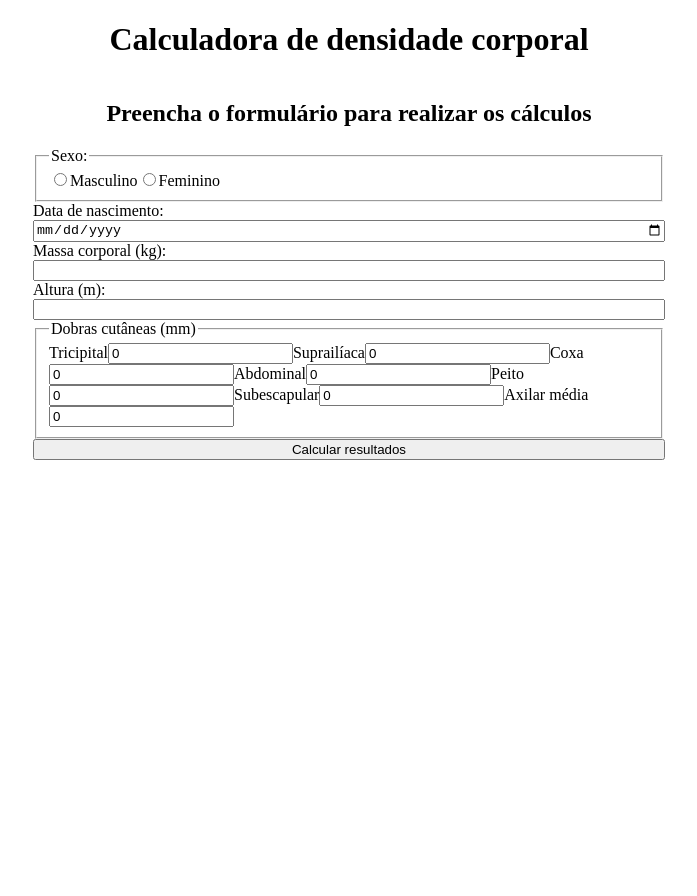
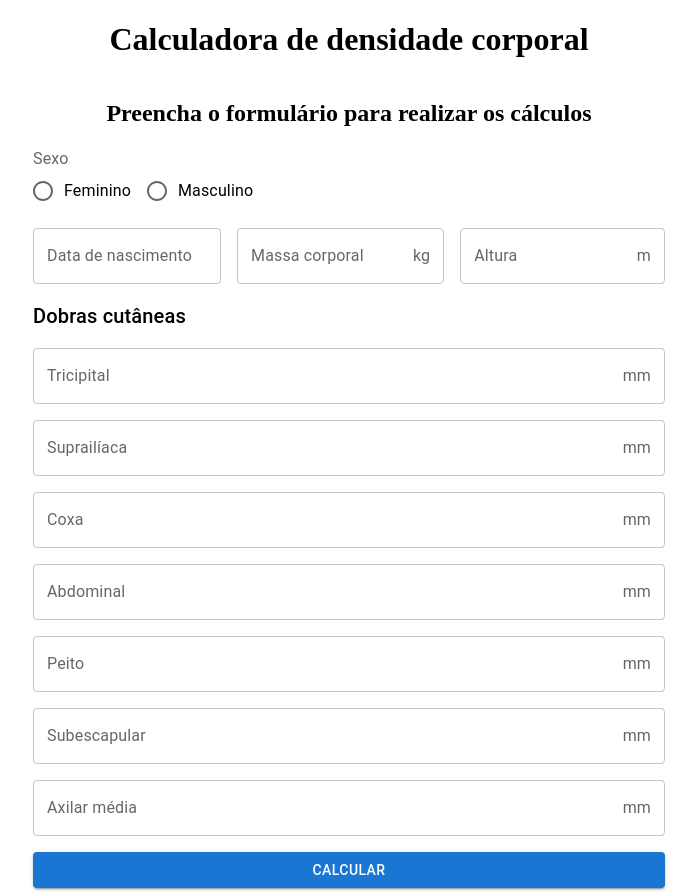
Before and after one commit to brandaogabriel7/calculadora-densidade-corporal, a React (Create React App) app: page / in a window 1280 px wide. Shown: the whole page, without its empty margins (291-988 px from the left). Before the commit the page ends 800 px from the top, so only its background shows below. Built offline with nearby package versions, Linux system fonts and the light colour scheme.

Commit message:
feat: use material ui for components

```diff
--- a/package.json
+++ b/package.json
@@ -3,9 +3,14 @@
   "version": "0.1.0",
   "private": true,
   "dependencies": {
+    "@emotion/react": "^11.11.4",
+    "@emotion/styled": "^11.11.5",
+    "@mui/material": "^5.15.18",
+    "@mui/x-date-pickers": "^7.5.1",
     "@testing-library/jest-dom": "^5.17.0",
     "@testing-library/react": "^13.4.0",
     "@testing-library/user-event": "^13.5.0",
+    "dayjs": "^1.11.11",
     "formik": "^2.4.6",
     "react": "^18.3.1",
     "react-dom": "^18.3.1",
--- a/src/components/CalculationForm/CalculationForm.js
+++ b/src/components/CalculationForm/CalculationForm.js
@@ -1,70 +1,135 @@
-import { Form, Field, Formik } from "formik";
+import { useFormik } from "formik";
+import schema from "../../schema/formSchema";
+import {
+  Button,
+  FormControl,
+  FormControlLabel,
+  FormLabel,
+  Radio,
+  RadioGroup,
+  Stack,
+  Typography,
+} from "@mui/material";
+import { DatePicker } from "@mui/x-date-pickers";
+import NumberInput from "../NumberInput/NumberInput";
 import styles from "./CalculationForm.module.css";
-import schema from "../../schema/formSchema";
+
+const initialValues = {
+  sex: null,
+  birthDate: null,
+  bodyMass: "",
+  height: "",
+  skinFolds: {
+    tricipital: "",
+    suprailiaca: "",
+    coxa: "",
+    abdominal: "",
+    peito: "",
+    subescapular: "",
+    axilarMedia: "",
+  },
+};
 
 const CalculationForm = ({ handleResults }) => {
+  const formik = useFormik({
+    validationSchema: schema,
+    onSubmit: handleResults,
+    initialValues,
+  });
   return (
-    <Formik
-      initialValues={{
-        birthDate: "",
-        bodyMass: "",
-        height: "",
-        skinFolds: {
-          tricipital: 0,
-          suprailiaca: 0,
-          coxa: 0,
-          abdominal: 0,
-          peito: 0,
-          subescapular: 0,
-          axilarMedia: 0,
-        },
-      }}
-      validationSchema={schema}
-      onSubmit={handleResults}
-    >
-      {({ errors, touched }) => (
-        <main>
-          <Form className={styles.Form}>
-            <h2>Preencha o formulário para realizar os cálculos</h2>
-            <fieldset>
-              <legend>Sexo:</legend>
-              <label>
-                <Field type="radio" name="sex" value="Masculino" />
-                Masculino
-              </label>
-              <label>
-                <Field type="radio" name="sex" value="Feminino" />
-                Feminino
-              </label>
-            </fieldset>
-            <label htmlFor="birthDate">Data de nascimento:</label>
-            <Field type="date" name="birthDate" />
-            <label htmlFor="bodyMass">Massa corporal (kg):</label>
-            <Field type="number" name="bodyMass" />
-            <label htmlFor="height">Altura (m):</label>
-            <Field type="number" name="height" />
-            <fieldset>
-              <legend>Dobras cutâneas (mm)</legend>
-              <label htmlFor="skinFolds.tricipital">Tricipital</label>
-              <Field type="number" name="skinFolds.tricipital" />
-              <label htmlFor="skinFolds.suprailiaca">Suprailíaca</label>
-              <Field type="number" name="skinFolds.suprailiaca" />
-              <label htmlFor="skinFolds.coxa">Coxa</label>
-              <Field type="number" name="skinFolds.coxa" />
-              <label htmlFor="skinFolds.abdominal">Abdominal</label>
-              <Field type="number" name="skinFolds.abdominal" />
-              <label htmlFor="skinFolds.peito">Peito</label>
-              <Field type="number" name="skinFolds.peito" />
-              <label htmlFor="skinFolds.subescapular">Subescapular</label>
-              <Field type="number" name="skinFolds.subescapular" />
-              <label htmlFor="skinFolds.axilarMedia">Axilar média</label>
-              <Field type="number" name="skinFolds.axilarMedia" />
-            </fieldset>
-            <button type="submit">Calcular resultados</button>
-          </Form>
-        </main>
-      )}
-    </Formik>
+    <form className={styles.Form} onSubmit={formik.handleSubmit}>
+      <h2>Preencha o formulário para realizar os cálculos</h2>
+      <Stack spacing={2}>
+        <FormControl>
+          <FormLabel id="sex-radio-group">Sexo</FormLabel>
+          <RadioGroup
+            {...formik.getFieldProps("sex")}
+            aria-labelledby="sex-radio-group"
+            name="sex"
+            row
+          >
+            <FormControlLabel
+              value="Feminino"
+              control={<Radio />}
+              label="Feminino"
+            />
+            <FormControlLabel
+              value="Masculino"
+              control={<Radio />}
+              label="Masculino"
+            />
+          </RadioGroup>
+        </FormControl>
+        <Stack spacing={2} direction="row">
+          <DatePicker
+            label="Data de nascimento"
+            name="birthDate"
+            format="DD/MM/YYYY"
+            value={formik.values.birthDate}
+            onChange={(value) => formik.setFieldValue("birthDate", value)}
+            disableFuture
+          />
+          <NumberInput
+            name="bodyMass"
+            label="Massa corporal"
+            unit="kg"
+            formik={formik}
+          />
+          <NumberInput name="height" label="Altura" unit="m" formik={formik} />
+        </Stack>
+
+        <Typography variant="h6" component="h3">
+          Dobras cutâneas
+        </Typography>
+        <Stack spacing={2}>
+          <NumberInput
+            name="skinFolds.tricipital"
+            label="Tricipital"
+            unit="mm"
+            formik={formik}
+          />
+          <NumberInput
+            name="skinFolds.suprailiaca"
+            label="Suprailíaca"
+            unit="mm"
+            formik={formik}
+          />
+          <NumberInput
+            name="skinFolds.coxa"
+            label="Coxa"
+            unit="mm"
+            formik={formik}
+          />
+          <NumberInput
+            name="skinFolds.abdominal"
+            label="Abdominal"
+            unit="mm"
+            formik={formik}
+          />
+          <NumberInput
+            name="skinFolds.peito"
+            label="Peito"
+            unit="mm"
+            formik={formik}
+          />
+          <NumberInput
+            name="skinFolds.subescapular"
+            label="Subescapular"
+            unit="mm"
+            formik={formik}
+          />
+          <NumberInput
+            name="skinFolds.axilarMedia"
+            label="Axilar média"
+            unit="mm"
+            formik={formik}
+          />
+        </Stack>
+        <Button type="submit" variant="contained">
+          Calcular
+        </Button>
+      </Stack>
+    </form>
   );
 };
 
--- /dev/null
+++ b/src/components/NumberInput/NumberInput.js
@@ -0,0 +1,32 @@
+import {
+  FormControl,
+  InputLabel,
+  InputAdornment,
+  OutlinedInput,
+  FormHelperText,
+} from "@mui/material";
+
+const NumberInput = ({ name, label, unit, formik }) => (
+  <FormControl
+    variant="outlined"
+    error={formik.touched[name] && Boolean(formik.errors[name])}
+  >
+    <InputLabel htmlFor={name}>{label}</InputLabel>
+    <OutlinedInput
+      id={name}
+      endAdornment={<InputAdornment position="end">{unit}</InputAdornment>}
+      aria-describedby={`${name}-helper-text`}
+      inputProps={{
+        "aria-label": name,
+        name: name,
+        type: "number",
+        ...formik.getFieldProps(name),
+      }}
+    />
+    {formik.touched[name] && formik.errors[name] ? (
+      <FormHelperText error>{formik.errors[name]}</FormHelperText>
+    ) : null}
+  </FormControl>
+);
+
+export default NumberInput;
--- a/src/index.js
+++ b/src/index.js
@@ -2,11 +2,20 @@ import React from "react";
 import ReactDOM from "react-dom/client";
 import App from "./App";
 import reportWebVitals from "./reportWebVitals";
+import { LocalizationProvider } from "@mui/x-date-pickers";
+import { AdapterDayjs } from "@mui/x-date-pickers/AdapterDayjs";
+import { ptBR } from "@mui/x-date-pickers/locales";
+import dayjs from "dayjs";
+import "dayjs/locale/pt-br";
+
+dayjs.locale("pt-br");
 
 const root = ReactDOM.createRoot(document.getElementById("root"));
 root.render(
   <React.StrictMode>
-    <App />
+    <LocalizationProvider locale={ptBR} dateAdapter={AdapterDayjs}>
+      <App />
+    </LocalizationProvider>
   </React.StrictMode>
 );
 
```
Also changed, not shown: 1 other file (tests, documents, lock files or other folders).
